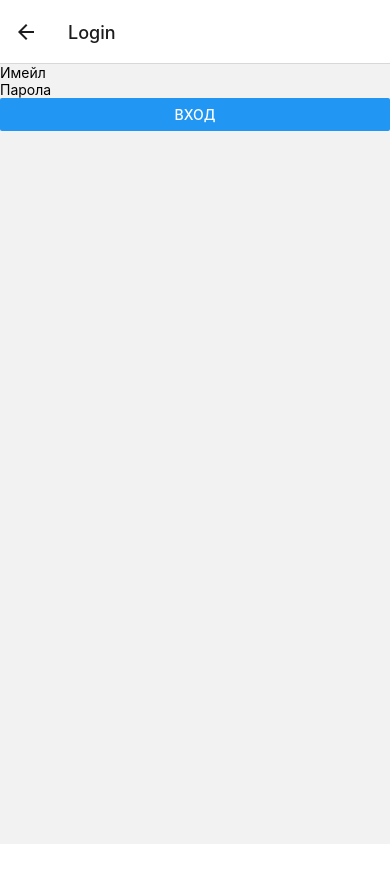
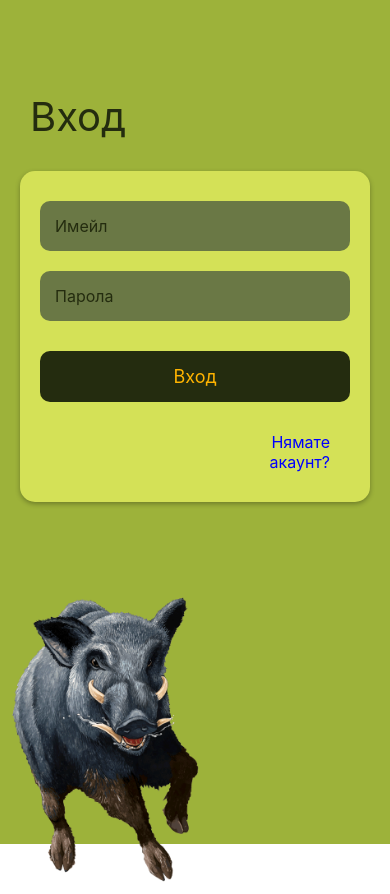
Before and after one commit to KristianBarzilov06/HuntingApp, a React Native app: screen /Login in a window 390 px wide. Before the commit the page ends 844 px from the top, so only its background shows below. Built offline with nearby package versions, Linux system fonts and the light colour scheme.

Commit message:
Basic design for Login Register and Main Chat + search bar wotking

```diff
--- a/App.js
+++ b/App.js
@@ -11,9 +11,9 @@ const App = () => {
   return (
     <NavigationContainer>
       <Stack.Navigator initialRouteName="Register">
-        <Stack.Screen name="Login" component={LoginView} />
-        <Stack.Screen name="Register" component={RegisterView} />
-        <Stack.Screen name="Main" component={MainView} />
+        <Stack.Screen name="Login" component={LoginView} options={{ headerShown: false }}/>
+        <Stack.Screen name="Register" component={RegisterView} options={{ headerShown: false }}/>
+        <Stack.Screen name="Main" component={MainView} options={{ headerShown: false }}/>
       </Stack.Navigator>
     </NavigationContainer>
   );
--- a/components/LoginView.js
+++ b/components/LoginView.js
@@ -1,7 +1,8 @@
 import React, { useState } from 'react';
-import { View, TextInput, Button, Text, Alert } from 'react-native';
-import { auth } from '../firebaseConfig'; // Импортирай auth
+import { View, TextInput, TouchableOpacity, Text, Alert, Image} from 'react-native';
+import { auth } from '../firebaseConfig';
 import { signInWithEmailAndPassword } from 'firebase/auth';
+import styles from '../src/styles/LoginStyles';
 
 const LoginView = ({ navigation }) => {
     const [email, setEmail] = useState('');
@@ -22,19 +23,35 @@ const LoginView = ({ navigation }) => {
     };
 
     return (
-        <View>
+        <View style={styles.container}>
+
+            <Text style={styles.title}>Вход</Text>
+            <View style={styles.inputContainer}>
                 <TextInput
+                    style={styles.input}
                     placeholder="Имейл"
                     value={email}
                     onChangeText={setEmail}
+                    placeholderTextColor="#242c0f"
                 />
                 <TextInput
+                    style={styles.input}
                     placeholder="Парола"
                     secureTextEntry
                     value={password}
                     onChangeText={setPassword}
+                    placeholderTextColor="#242c0f"
                 />
-            <Button title="Вход" onPress={handleLogin} />
+
+                <TouchableOpacity style={styles.button} onPress={handleLogin}>
+                    <Text style={styles.buttonText}>Вход</Text>
+                </TouchableOpacity>
+
+                <TouchableOpacity style={styles.linkTouchable} onPress={() => navigation.navigate('Register')}>
+                    <Text style={styles.linkText}>Нямате акаунт?</Text>
+                </TouchableOpacity>
+            </View>
+            <Image source={require('../images/boar.png')} style={styles.image} resizeMode="cover"/>
         </View>
     );
 };
--- a/components/RegisterView.js
+++ b/components/RegisterView.js
@@ -1,7 +1,8 @@
 import React, { useState } from 'react';
-import { View, TextInput, Button, Alert, TouchableOpacity, Text  } from 'react-native';
-import { auth } from '../firebaseConfig'; // Импортирай auth
+import { View, TextInput, TouchableOpacity, Text, Alert, Image } from 'react-native';
+import { auth } from '../firebaseConfig';
 import { createUserWithEmailAndPassword } from 'firebase/auth';
+import styles from '../src/styles/RegisterStyles';
 
 const RegisterView = ({ navigation }) => {
     const [email, setEmail] = useState('');
@@ -23,27 +24,34 @@ const RegisterView = ({ navigation }) => {
     };
 
     return (
-        <View>
+        <View style={styles.container}>
+            <Text style={styles.title}>Регистрация</Text>
+            <View style={styles.inputContainer}>
                 <TextInput
+                    style={styles.input}
                     placeholder="Имейл"
                     value={email}
                     onChangeText={setEmail}
+                    placeholderTextColor="#242c0f"
                 />
                 <TextInput
+                    style={styles.input}
                     placeholder="Парола"
                     secureTextEntry
                     value={password}
                     onChangeText={setPassword}
+                    placeholderTextColor="#242c0f"
                 />
-            <Button title="Регистрация" onPress={handleRegister} />
 
-            <View style={{ marginTop: 20 }}>
-                <TouchableOpacity onPress={() => navigation.navigate('Login')}>
-                    <Text style={{ color: 'blue', textAlign: 'center' }}>
-                        Вече имате акаунт? Вход
-                    </Text>
+                <TouchableOpacity style={styles.button} onPress={handleRegister}>
+                    <Text style={styles.buttonText}>Регистрация</Text>
+                </TouchableOpacity>
+
+                <TouchableOpacity style={styles.linkTouchable} onPress={() => navigation.navigate('Login')}>
+                    <Text style={styles.linkText}>Вече имате акаунт?</Text>
                 </TouchableOpacity>
             </View>
+            <Image source={require('../images/boar1.png')} style={styles.image}resizeMode="contain"/>
         </View>
     );
 };
--- a/src/styles/LoginStyles.js
+++ b/src/styles/LoginStyles.js
@@ -6,23 +6,41 @@ export default StyleSheet.create({
     backgroundColor: '#9db23a', // Светло зелено
     justifyContent: 'center',
     alignItems: 'center',
+    paddingHorizontal: 20,
   },
   title: {
-    fontSize: 32,
-    color: '#242c0f', // Тъмно зелено
-    marginBottom: 20,
+    fontSize: 40,
+    color: '#242c0f',
+    marginBottom: 30,
+    width: '100%',
+    textAlign: 'left',
+    paddingLeft: 10,
+  },
+  inputContainer: {
+    width: '100%',
+    backgroundColor: '#d4e157', // Светло зелено за фона на input полетата
+    padding: 20,
+    borderRadius: 15,
+    shadowColor: '#000',
+    shadowOffset: { width: 0, height: 2 },
+    shadowOpacity: 0.3,
+    shadowRadius: 5,
+    elevation: 15,
+    marginBottom: 250,
+    alignItems: 'center',
   },
   input: {
-    width: '80%',
+    width: '100%',
     height: 50,
-    backgroundColor: '#ffb400', // Жълто
+    backgroundColor: '#6A7845',
     borderRadius: 10,
     paddingHorizontal: 15,
     marginVertical: 10,
     color: '#242c0f',
+    fontSize: 16,
   },
   button: {
-    width: '80%',
+    width: '100%',
     backgroundColor: '#242c0f',
     padding: 15,
     borderRadius: 10,
@@ -33,4 +51,23 @@ export default StyleSheet.create({
     color: '#ffb400',
     fontSize: 18,
   },
+  linkText: {
+    color: 'blue',
+    fontSize: 16,
+    marginTop: 20,
+    textAlign: 'right',
+    paddingLeft: 150,
+  },
+  linkTouchable: {
+    paddingVertical: 10,
+    paddingHorizontal: 20,
+  },
+  image: {
+    position: 'absolute',
+    bottom: -50,
+    left: 10,
+    width: 200,
+    height: 300,
+    zIndex: 1,
+  },
 });
--- a/src/styles/MainStyles.js
+++ b/src/styles/MainStyles.js
@@ -3,8 +3,9 @@ import { StyleSheet } from 'react-native';
 export default StyleSheet.create({
   container: {
     flex: 1,
-    backgroundColor: '#9db23a', // Светло зелено
-    padding: 10,
+    backgroundColor: '#334603', // Тъмно зелено
+    padding: 15,
+    paddingTop: 35,
   },
   header: {
     flexDirection: 'row',
@@ -19,11 +20,12 @@ export default StyleSheet.create({
   profileText: {
     fontSize: 18,
     marginLeft: 5,
-    color: '#242c0f', // тъмно зелено
+    color: '#242c0f', // Тъмно зелено
   },
   searchInput: {
     flex: 1,
     marginLeft: 10,
+    backgroundColor: '#D9D9D9',
     padding: 5,
     borderWidth: 1,
     borderColor: 'black',
@@ -32,6 +34,24 @@ export default StyleSheet.create({
   },
   groupList: {
     marginTop: 10,
+    paddingRight: 10,
+  },
+  listContainer: {
+    backgroundColor: '#8FBA1D',
+    borderRadius: 15,
+    overflow: 'hidden',
+    marginBottom: 10,
+    padding: 10,
+    position: 'relative', // For positioning the reset button
+  },
+  resetButton: {
+    position: 'absolute',
+    right: 10,
+    bottom: 10,
+    backgroundColor: '#fff', // Optional background for the button
+    borderRadius: 10,
+    padding: 5,
+    elevation: 2, // Add some elevation for better visibility
   },
   groupItem: {
     flexDirection: 'row',
@@ -46,21 +66,21 @@ export default StyleSheet.create({
     flexDirection: 'column',
   },
   groupName: {
-    fontSize: 18,
+    fontSize: 16,
     fontWeight: 'bold',
     color: 'black',
   },
   groupChairman: {
-    fontSize: 14,
+    fontSize: 12,
     color: 'black',
   },
   joinButton: {
-    backgroundColor: '#242c0f', // Тъмно зелено, за да съответства на твоята тема
+    backgroundColor: '#242c0f',
     padding: 10,
     borderRadius: 10,
   },
   joinButtonText: {
-    color: '#ffb400', // Оранжев текст на бутона, както е в твоя оригинален стил
+    color: '#ffb400',
     fontSize: 16,
   },
 });
--- a/src/styles/RegisterStyles.js
+++ b/src/styles/RegisterStyles.js
@@ -3,26 +3,44 @@ import { StyleSheet } from 'react-native';
 export default StyleSheet.create({
   container: {
     flex: 1,
-    backgroundColor: '#9db23a', // Светло зелено
+    backgroundColor: '#9db23a',
     justifyContent: 'center',
     alignItems: 'center',
+    paddingHorizontal: 20,
   },
   title: {
-    fontSize: 32,
-    color: '#242c0f', // Тъмно зелено
-    marginBottom: 20,
+    fontSize: 50,
+    color: '#242c0f',
+    marginBottom: 30,
+    width: '100%',
+    textAlign: 'left',
+    paddingLeft: 10,
+  },
+  inputContainer: {
+    width: '100%',
+    backgroundColor: '#d4e157',
+    padding: 20,
+    borderRadius: 15,
+    shadowColor: '#000',
+    shadowOffset: { width: 0, height: 2 },
+    shadowOpacity: 0.3,
+    shadowRadius: 5,
+    elevation: 5,
+    marginBottom: 250,
+    alignItems: 'center',
   },
   input: {
-    width: '80%',
+    width: '100%',
     height: 50,
-    backgroundColor: '#ffb400', // Жълто
+    backgroundColor: '#6A7845',
     borderRadius: 10,
     paddingHorizontal: 15,
     marginVertical: 10,
     color: '#242c0f',
+    fontSize: 16,
   },
   button: {
-    width: '80%',
+    width: '100%',
     backgroundColor: '#242c0f',
     padding: 15,
     borderRadius: 10,
@@ -33,4 +51,23 @@ export default StyleSheet.create({
     color: '#ffb400',
     fontSize: 18,
   },
+  linkText: {
+    color: 'blue',
+    fontSize: 16,
+    marginTop: 20,
+    textAlign: 'right',
+    paddingLeft: 120,
+  },
+  linkTouchable: {
+    paddingVertical: 10,
+    paddingHorizontal: 20,
+  },
+  image: {
+    position: 'absolute',
+    top:500,
+    left: 20,
+    width: '100%',
+    height: 300,
+    aspectRatio: 500 / 730,
+  },
 });
```
Also changed, not shown: components/MainView.js (+41 -3 lines), src/components/LoginView.js (deleted, +0 -34 lines), src/components/RegisterView.js (deleted, +0 -51 lines), images/boar.png (added), images/boar1.png (added). Lines whose indentation alone changed are shown as unchanged.
